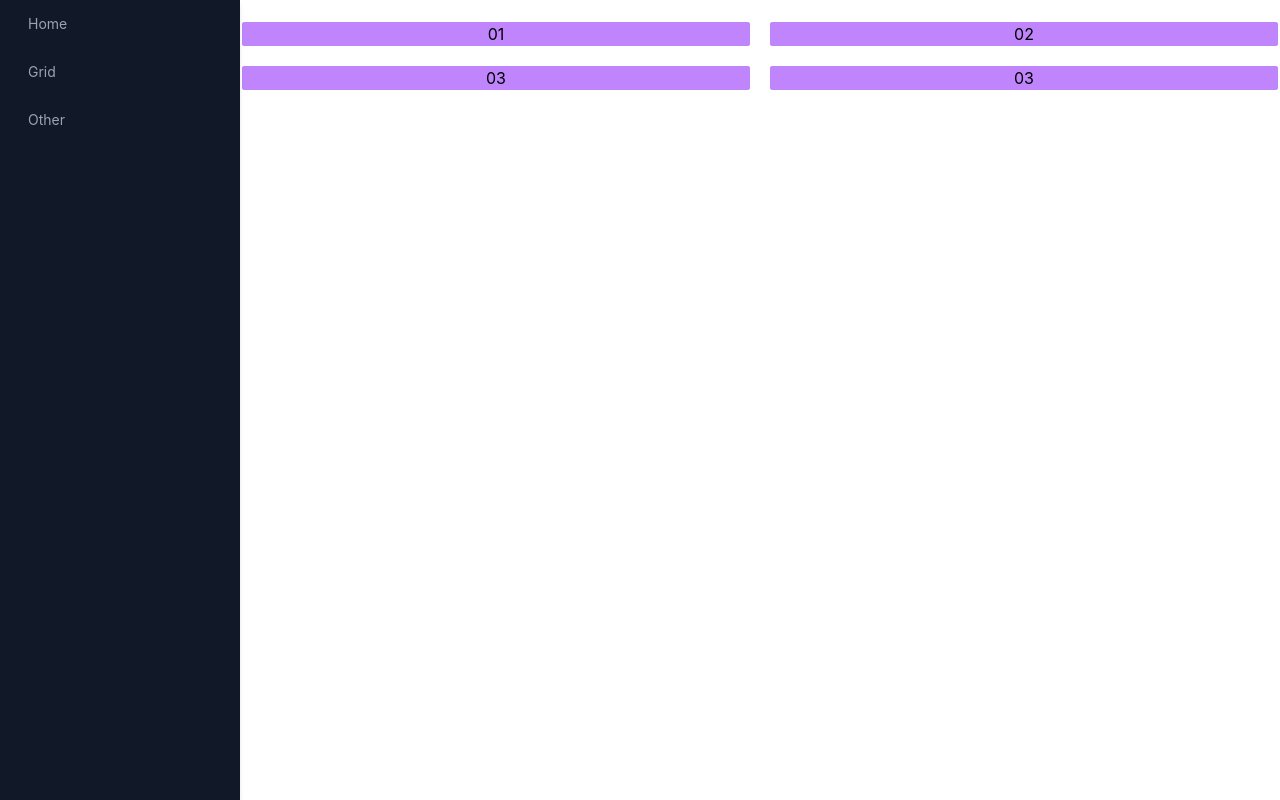
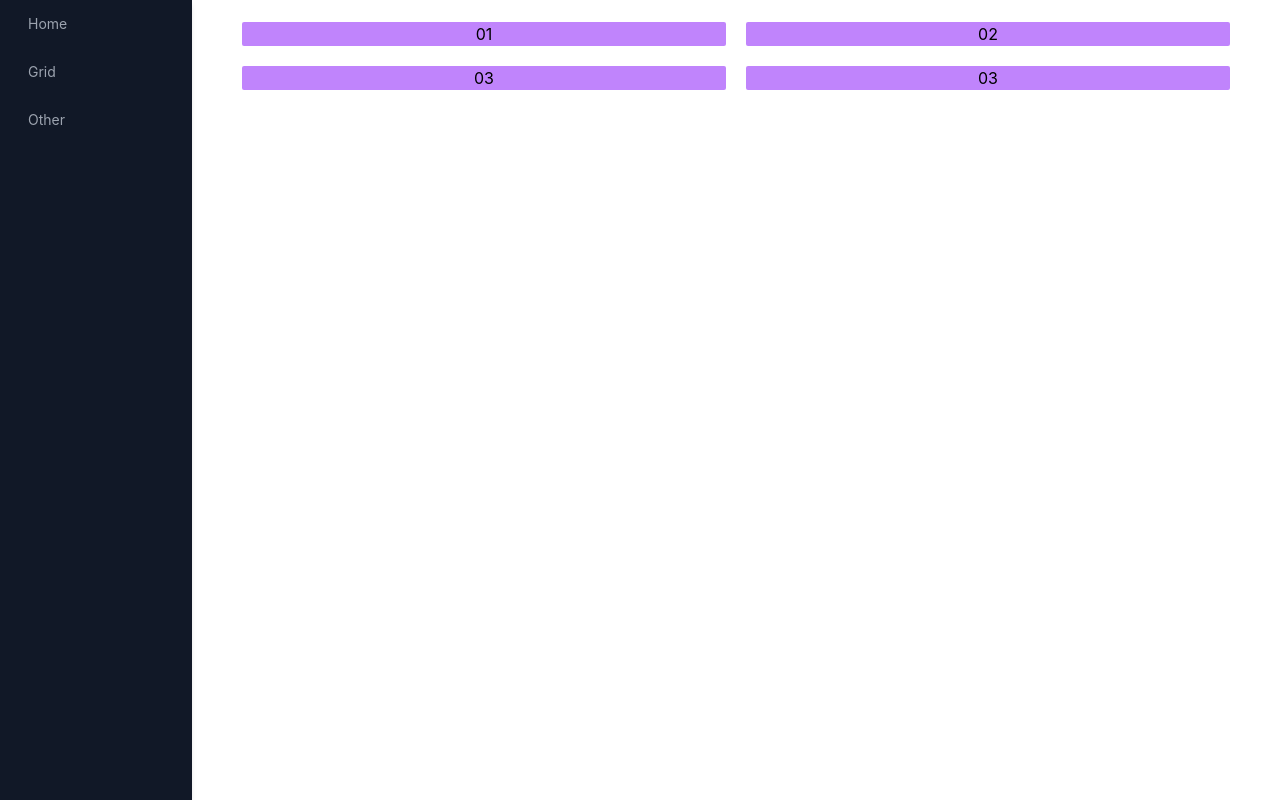
Before and after one commit to achainarong/nextjs-tailwind-playground, a Next.js app: page /grid in a window 1280 px wide. Built offline with nearby package versions, Linux system fonts and the light colour scheme.

Commit message:
adding padding

```diff
--- a/components/layout.tsx
+++ b/components/layout.tsx
@@ -5,7 +5,7 @@ const Layout = ({ children }) => {
   return (
     <div>
       <SideNav />
-      <div className="pl-60 pt-5 h-full">{children}</div>
+      <div className="pl-60 pr-12 pt-5 h-full">{children}</div>
     </div>
   );
 };
--- a/components/sidenav.tsx
+++ b/components/sidenav.tsx
@@ -2,7 +2,7 @@ import React from 'react';
 
 const SideNav = () => {
   return (
-    <div className="w-60 h-full shadow-md bg-gray-900 px-1 absolute">
+    <div className="w-48 h-full shadow-md bg-gray-900 px-1 absolute">
       <ul className="relative">
         <li className="relative">
           <a
```
